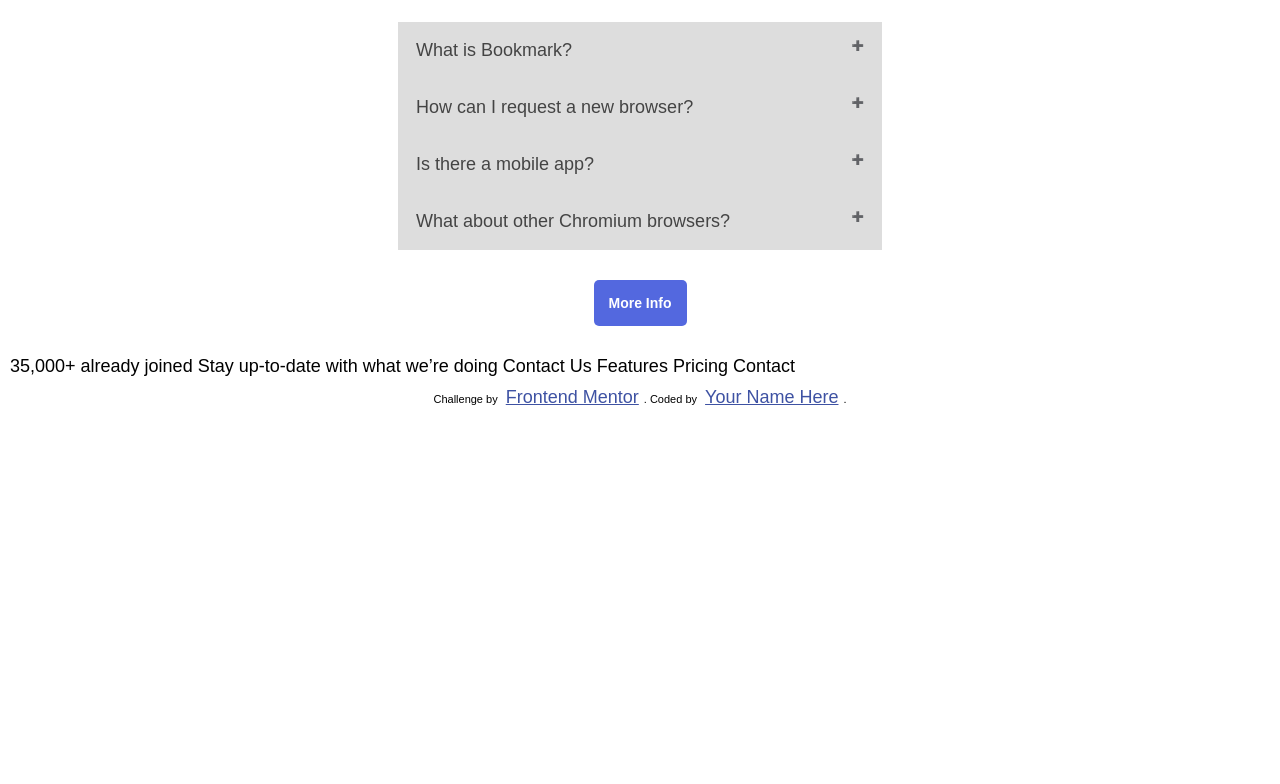
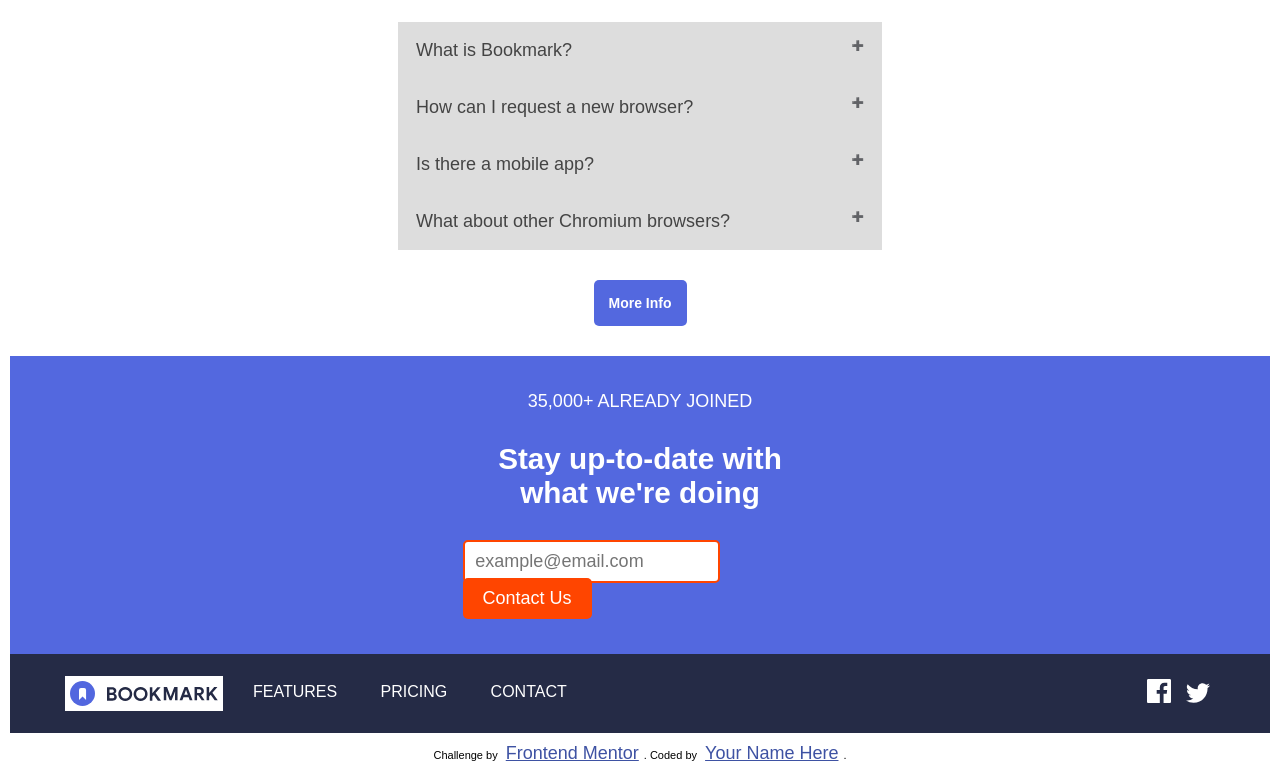
Before and after one commit to Ibrahim-Isah/bookmark-landing-page-master, a plain HTML site: page index.html in a window 1280 px wide. Shown: the part 2237-3021 px from the top of the page. Before the commit the page ends 2665 px from the top, so only its background shows below. Drawn offline with Linux system fonts and the light colour scheme; a web font is replaced by a local one.

Commit message:
some missing stuff added

```diff
--- a/index.html
+++ b/index.html
@@ -155,15 +155,30 @@
     </div>
   </section>
 
-  35,000+ already joined
+  <section class="join">
+    <div class="join-container">
+      <p>35,000+ ALREADY JOINED</p>
+      <p id="join-big">Stay up-to-date with what we're doing</p>
+      <form>
+        <input type="email" placeholder="example@email.com" required aria-label="Subscribe with your email">
+        <button>Contact Us</button>
+      </form>
+    </div>
+  </section>
 
-  Stay up-to-date with what we’re doing
 
-  Contact Us
-
-  Features
-  Pricing
-  Contact
+  <section class="footer">
+    <ul>
+      <img src="./images/logo-bookmark.svg" alt="Logo" style=" margin-right:20px; background-color:white;">
+      <li><a href="">FEATURES</a></li>
+      <li><a href="">PRICING</a></li>
+      <li><a href="">CONTACT</a></li>
+    </ul>
+    <div class="social-icons">
+      <img src="./images/icon-facebook.svg" alt="facebook">
+      <img src="./images/icon-twitter.svg" alt="twitter">
+    </div>
+  </section>
 
   <footer>
     <p class="attribution">
```
